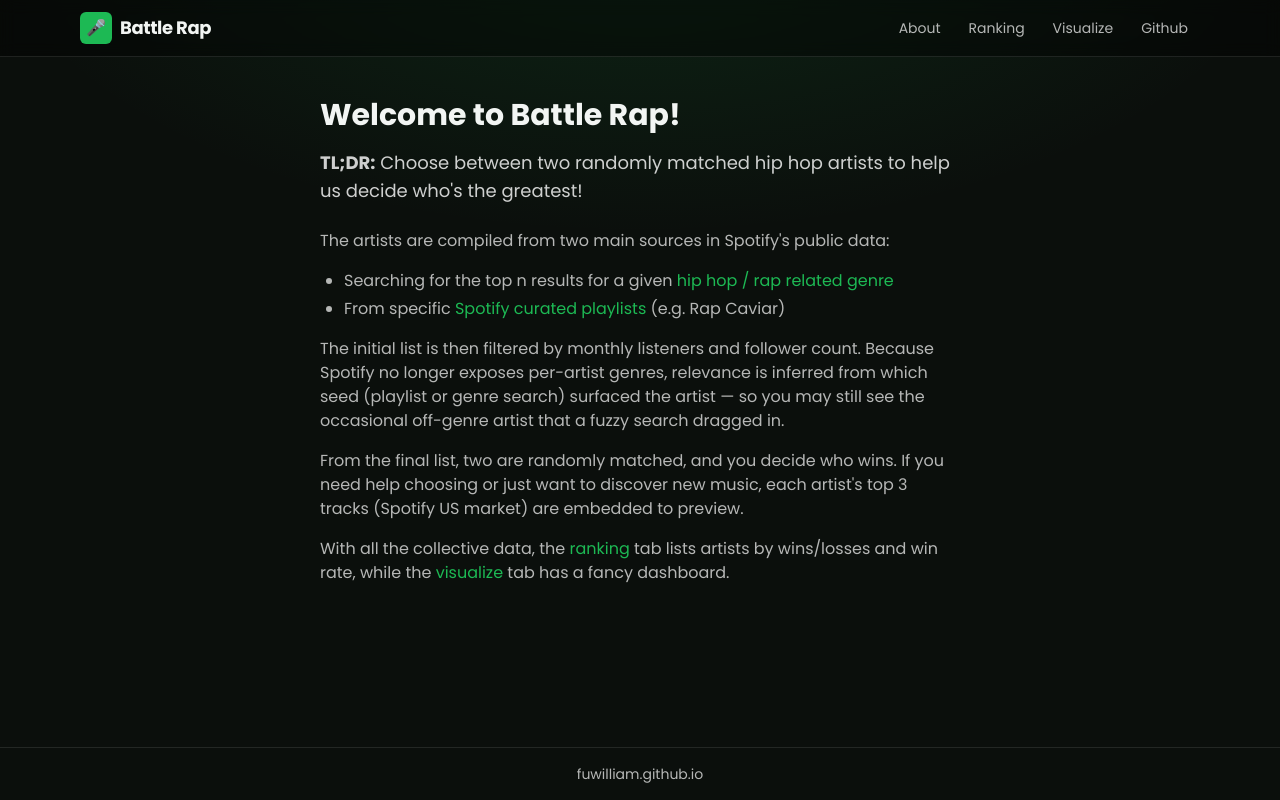
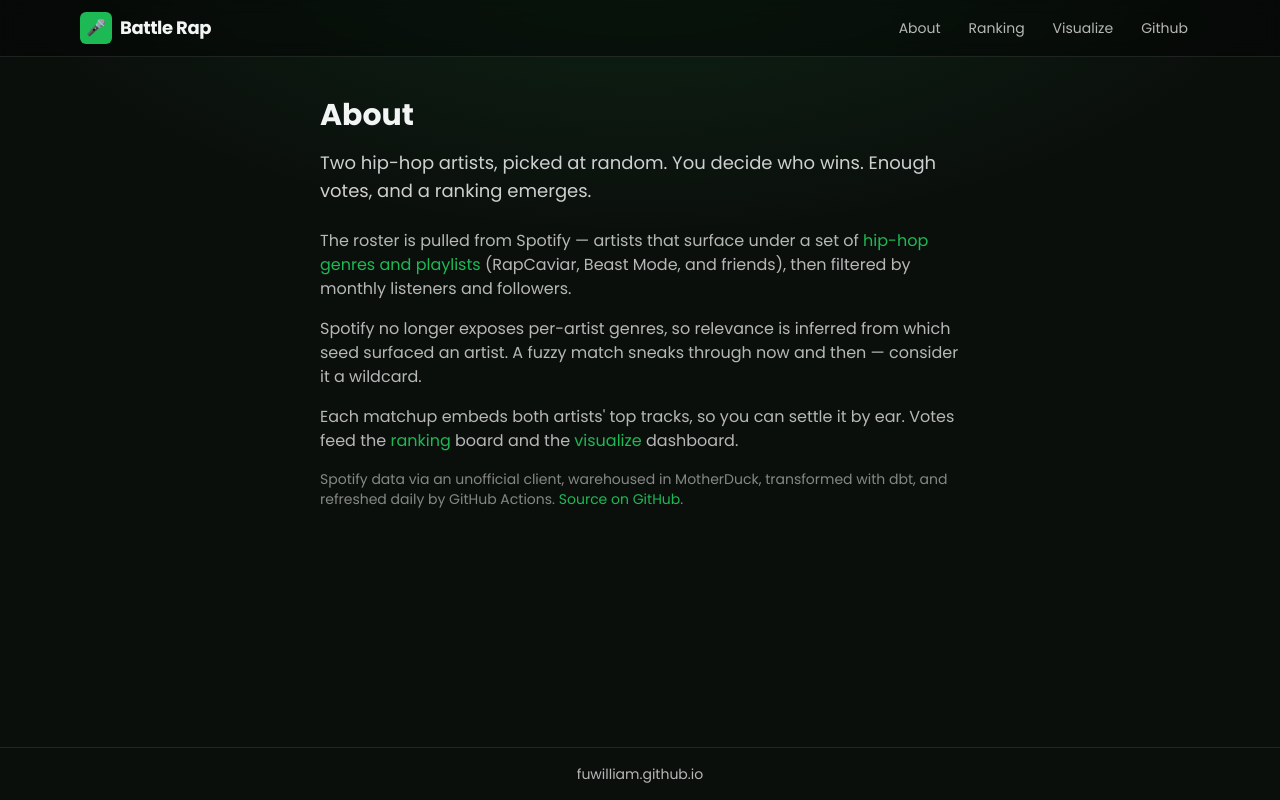
Before and after one commit to fuwilliam/battle-rap, a Next.js app in the folder frontend/: page /about in a window 1280 px wide. Built offline with nearby package versions, Linux system fonts and the light colour scheme.

Commit message:
Rewrite /about copy: less 2022, fix stale ingestion links

```diff
--- a/frontend/app/about/page.tsx
+++ b/frontend/app/about/page.tsx
@@ -5,56 +5,51 @@
 export default function AboutPage() {
   return (
     <section className="mx-auto max-w-2xl px-4 py-10">
-      <h1 className="mb-4 text-3xl font-bold">Welcome to Battle Rap!</h1>
+      <h1 className="mb-4 text-3xl font-bold">About</h1>
       <p className="mb-6 text-lg text-white/80">
-        <strong>TL;DR:</strong> Choose between two randomly matched hip hop artists to help us
-        decide who&apos;s the greatest!
+        Two hip-hop artists, picked at random. You decide who wins. Enough votes, and a
+        ranking emerges.
       </p>
 
       <div className="space-y-4 text-white/70">
-        <p>The artists are compiled from two main sources in Spotify&apos;s public data:</p>
-        <ul className="list-disc space-y-1 pl-6">
-          <li>
-            Searching for the top n results for a given{" "}
-            <a
-              className="text-accent hover:underline"
-              href="https://github.com/fuwilliam/battle-rap/blob/main/airflow/dags/scripts/spotify_dicts.py#L4"
-            >
-              hip hop / rap related genre
-            </a>
-          </li>
-          <li>
-            From specific{" "}
-            <a
-              className="text-accent hover:underline"
-              href="https://github.com/fuwilliam/battle-rap/blob/main/airflow/dags/scripts/spotify_dicts.py#L15"
-            >
-              Spotify curated playlists
-            </a>{" "}
-            (e.g. Rap Caviar)
-          </li>
-        </ul>
         <p>
-          The initial list is then filtered by monthly listeners and follower count. Because
-          Spotify no longer exposes per-artist genres, relevance is inferred from which seed
-          (playlist or genre search) surfaced the artist — so you may still see the occasional
-          off-genre artist that a fuzzy search dragged in.
+          The roster is pulled from Spotify — artists that surface under a set of{" "}
+          <a
+            className="text-accent hover:underline"
+            href="https://github.com/fuwilliam/battle-rap/blob/main/ingestion/spotify_dicts.py"
+          >
+            hip-hop genres and playlists
+          </a>{" "}
+          (RapCaviar, Beast Mode, and friends), then filtered by monthly listeners and
+          followers.
         </p>
         <p>
-          From the final list, two are randomly matched, and you decide who wins. If you need help
-          choosing or just want to discover new music, each artist&apos;s top 3 tracks (Spotify US
-          market) are embedded to preview.
+          Spotify no longer exposes per-artist genres, so relevance is inferred from which
+          seed surfaced an artist. A fuzzy match sneaks through now and then — consider it a
+          wildcard.
         </p>
         <p>
-          With all the collective data, the{" "}
+          Each matchup embeds both artists&apos; top tracks, so you can settle it by ear.
+          Votes feed the{" "}
           <Link className="text-accent hover:underline" href="/ranking">
             ranking
           </Link>{" "}
-          tab lists artists by wins/losses and win rate, while the{" "}
+          board and the{" "}
           <Link className="text-accent hover:underline" href="/visualize">
             visualize
           </Link>{" "}
-          tab has a fancy dashboard.
+          dashboard.
+        </p>
+        <p className="text-sm text-white/50">
+          Spotify data via an unofficial client, warehoused in MotherDuck, transformed with
+          dbt, and refreshed daily by GitHub Actions.{" "}
+          <a
+            className="text-accent hover:underline"
+            href="https://github.com/fuwilliam/battle-rap"
+          >
+            Source on GitHub
+          </a>
+          .
         </p>
       </div>
     </section>
```
